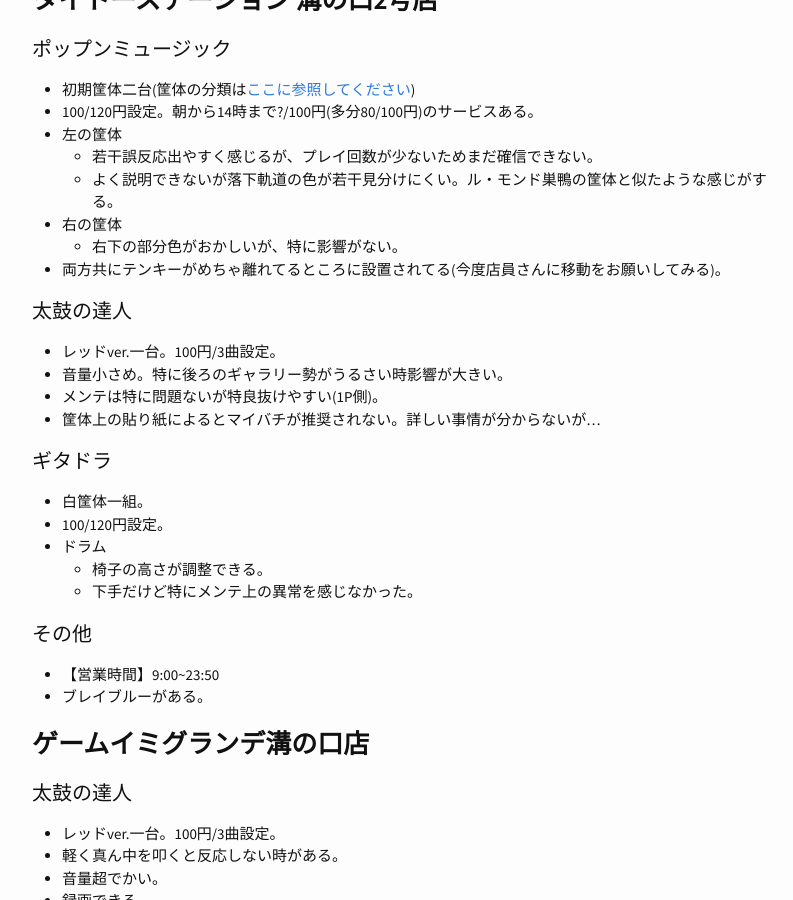
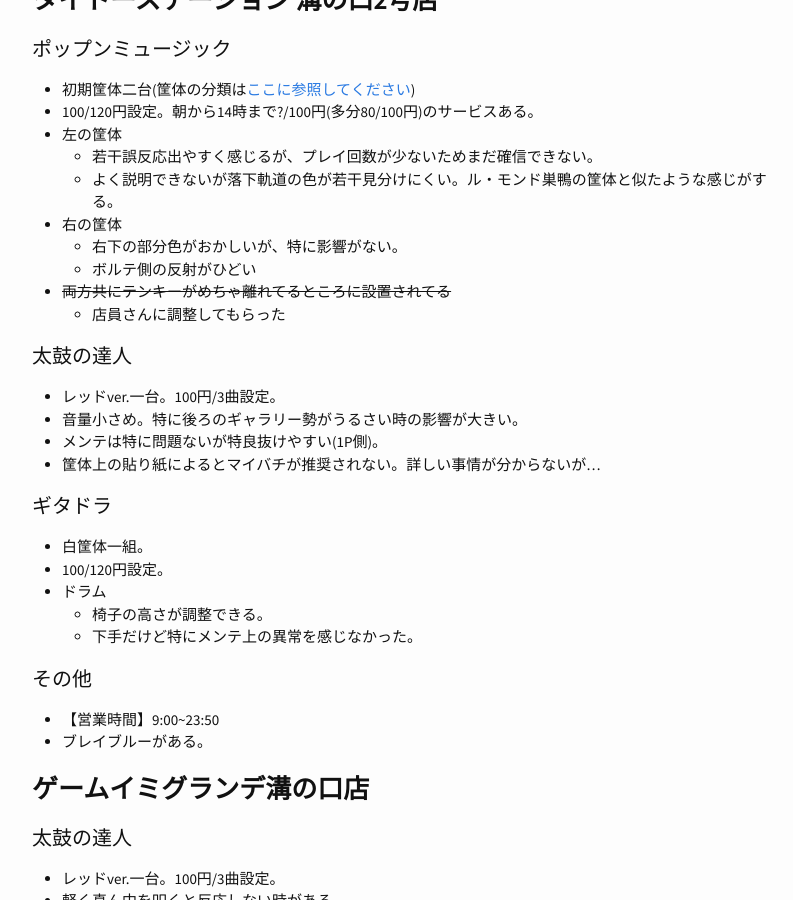
Before and after one commit to ssdh233/ssdh233.github.io, a Jekyll site: the page built from _posts/2017-01-15-game-center.md, in a window 1280 px wide and 900 px high, scrolled down 752 px. Shown: the whole window, without its empty margins (238-1031 px from the left). Built offline with Jekyll 4.4.1, drawn with Linux system fonts in a browser that asks for light colours; nearby versions of some CDN libraries; some web fonts are replaced; comment, search, counter and statistics services are not loaded.

Commit message:
Update post

```diff
--- a/_posts/2017-01-15-game-center.md
+++ b/_posts/2017-01-15-game-center.md
@@ -24,11 +24,13 @@
   * よく説明できないが落下軌道の色が若干見分けにくい。ル・モンド巣鴨の筐体と似たような感じがする。
 * 右の筐体
   * 右下の部分色がおかしいが、特に影響がない。
-* 両方共にテンキーがめちゃ離れてるところに設置されてる(今度店員さんに移動をお願いしてみる)。
+  * ボルテ側の反射がひどい
+* ~~両方共にテンキーがめちゃ離れてるところに設置されてる~~
+  * 店員さんに調整してもらった
 
 #### 太鼓の達人
 * レッドver.一台。100円/3曲設定。
-* 音量小さめ。特に後ろのギャラリー勢がうるさい時影響が大きい。
+* 音量小さめ。特に後ろのギャラリー勢がうるさい時の影響が大きい。
 * メンテは特に問題ないが特良抜けやすい(1P側)。
 * 筐体上の貼り紙によるとマイバチが推奨されない。詳しい事情が分からないが…
 
```
